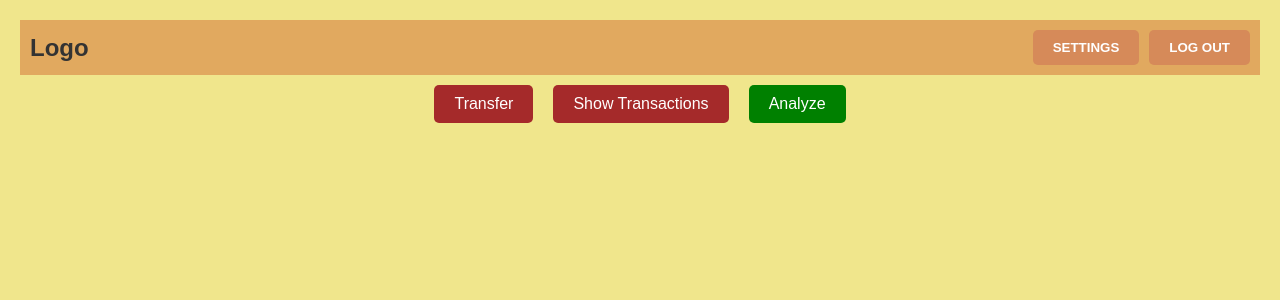
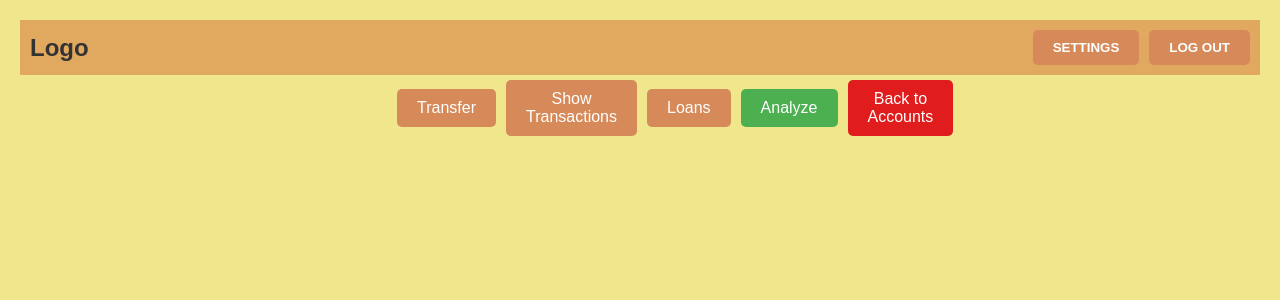
Before and after one commit to cs411-alawini/sp24-cs411-team100-CS411Group100, a React (Create React App) app in the folder Frontend/: page /dashboard in a window 1280 px wide. Shown: the top 300 px of the page. Built offline with nearby package versions, Linux system fonts and the light colour scheme.

Commit message:
Add loan page

```diff
--- a/Frontend/src/App.js
+++ b/Frontend/src/App.js
@@ -4,6 +4,7 @@ import LoginChoice from './components/LoginChoice.js';
 import LoginForm from './components/LoginForm.js';
 import Dashboard from './components/Dashboard.js';
 import Accounts from './components/Accounts';
+import LoansPage from './components/LoansPage';
 import './styles/App.css';
 
 function App() {
@@ -16,6 +17,7 @@ function App() {
           <Route path="/login/:userType" element={<LoginForm />} />
           <Route path="/dashboard" element={<Dashboard />} />
           <Route path="/accounts" element={<Accounts />} />
+          <Route path="/loans" element={<LoansPage />} />
           {/* Add other routes here */}
         </Routes>
       </div>
--- a/Frontend/src/components/ActionButton.js
+++ b/Frontend/src/components/ActionButton.js
@@ -1,16 +1,12 @@
+// ActionButton.js
 import React from 'react';
-import '../styles/ActionButton.css';
 
-function ActionButton({ label, color, onClick }) {
-  const buttonStyle = {
-    backgroundColor: color,
-  };
-
+const ActionButton = ({ label, onClick, className }) => {
   return (
-    <button className="action-button" style={buttonStyle} onClick={onClick}>
+    <button className={className} onClick={onClick}>
       {label}
     </button>
   );
-}
+};
 
 export default ActionButton;
--- a/Frontend/src/components/ButtonPanel.js
+++ b/Frontend/src/components/ButtonPanel.js
@@ -1,26 +1,47 @@
 // ButtonPanel.js
 import React, { useState } from 'react';
+import { useNavigate } from 'react-router-dom';
 import ActionButton from './ActionButton';
 import TransactionsDropdown from './TransactionsDropdown';
 import TransferForm from './TransferForm';
 import '../styles/ButtonPanel.css';
 
-function ButtonPanel({ toggleTransactions, showTransactions, accountId, refreshBalance}) {
+function ButtonPanel({ toggleTransactions, showTransactions, toggleLoans, accountId, refreshBalance, fontSize }) {
   const [showTransferForm, setShowTransferForm] = useState(false);
+  const navigate = useNavigate();
+
+  // Font size class determination
+  const fontSizeClass = fontSize === 'large' ? 'large-font' : '';
 
   return (
     <div className="button-panel">
       <div className="button-row">
-        <ActionButton label="Transfer" color="brown" onClick={() => setShowTransferForm(!showTransferForm)} />
-        <ActionButton label="Show Transactions" color="brown" onClick={toggleTransactions} />
-        <ActionButton label="Analyze" color="green" />
+        <ActionButton
+          label="Transfer"
+          className={`action-button transfer-button ${fontSizeClass}`}
+          onClick={() => setShowTransferForm(!showTransferForm)}
+        />
+        <ActionButton
+          label="Show Transactions"
+          className={`action-button transactions-button ${fontSizeClass}`}
+          onClick={toggleTransactions}
+        />
+        <ActionButton
+          label="Loans"
+          className={`action-button loans-button ${fontSizeClass}`}
+          onClick={toggleLoans}
+        />
+        <ActionButton
+          label="Analyze"
+          className={`action-button analyze-button ${fontSizeClass}`}
+        />
+        <ActionButton
+          label="Back to Accounts"
+          className={`action-button back-to-accounts-button ${fontSizeClass}`}
+          onClick={() => navigate('/accounts')}
+        />
       </div>
-      {showTransferForm && (
-        <TransferForm
-          accountId={accountId}
-          refreshBalance={refreshBalance}
-        />
-      )}
+      {showTransferForm && <TransferForm accountId={accountId} refreshBalance={refreshBalance} />}
       {showTransactions && <TransactionsDropdown accountId={accountId} />}
     </div>
   );
--- a/Frontend/src/components/Dashboard.js
+++ b/Frontend/src/components/Dashboard.js
@@ -4,12 +4,14 @@ import Header from './Header.js';
 import BalanceDisplay from './BalanceDisplay.js';
 import ButtonPanel from './ButtonPanel.js';
 import '../styles/Dashboard.css';
+import LoansPage from './LoansPage';
 
 function Dashboard() {
   const [account, setAccount] = useState(null);
   const [error, setError] = useState('');
   const [showTransactions, setShowTransactions] = useState(false);
   const location = useLocation();
+  const [showLoans, setShowLoans] = useState(false);
   const { state } = location; // Get the state object from location
   const accountId = state ? state.accountId : null; // Extract accountId from state
 
@@ -41,6 +43,21 @@ function Dashboard() {
 
   const toggleTransactions = () => setShowTransactions(!showTransactions);
 
+  const toggleLoans = () => setShowLoans(!showLoans);
+
+  // Handlers for the LoansPage actions
+  const handleGetNewLoan = () => {
+    console.log('Navigate to get new loan form or handle inline');
+  };
+
+  const handleViewLoans = () => {
+    console.log('Show existing loans or navigate to loans overview');
+  };
+
+  const handleBack = () => {
+    setShowLoans(false); // Simply set showLoans to false to return to dashboard
+  };
+
 
   const refreshBalance = () => {
     const token = localStorage.getItem('token');
@@ -68,17 +85,28 @@ function Dashboard() {
     });
   };
 
-
   return (
     <div className="dashboard">
       <Header />
+      {!showLoans && (
+        <>
           {account && <BalanceDisplay balance={account.Balance} />}
           <ButtonPanel
             toggleTransactions={toggleTransactions}
             showTransactions={showTransactions}
+            toggleLoans={toggleLoans} // Pass toggleLoans function
             accountId={accountId}
             refreshBalance={refreshBalance}
           />
+        </>
+      )}
+      {showLoans && (
+        <LoansPage
+          onGetNewLoan={handleGetNewLoan}
+          onViewLoans={handleViewLoans}
+          onBack={handleBack} // Pass the handler for going back to the dashboard
+        />
+      )}
       {error && <div className="error">{error}</div>}
     </div>
   );
--- /dev/null
+++ b/Frontend/src/components/LoansPage.js
@@ -0,0 +1,24 @@
+// LoansPage.js
+import React from 'react';
+import '../styles/LoansPage.css'; // Ensure the path is correct
+
+function LoansPage({ onGetNewLoan, onViewLoans, onBack }) {
+  return (
+    <div className="loans-container">
+      <h1 className="loans-title">Manage Your Loans</h1>
+      <div className="loans-button-row">
+        <div className="loan-option" onClick={onGetNewLoan}>
+          Get New Loan
+        </div>
+        <div className="loan-option" onClick={onViewLoans}>
+          View Loans
+        </div>
+        <div className="loan-option loan-option back-to-dashboard" onClick={onBack}>
+          Back to Dashboard
+        </div>
+      </div>
+    </div>
+  );
+}
+
+export default LoansPage;
--- a/Frontend/src/components/TransactionsDropdown.js
+++ b/Frontend/src/components/TransactionsDropdown.js
@@ -19,7 +19,12 @@ function TransactionsDropdown({ accountId }) {
     })
       .then(response => response.json())
       .then(data => {
-        setTransactions(data.transactionSummary);
+        if (data.transactionSummary) {
+          setTransactions(data.transactionSummary);
+        } else {
+          console.error('Transaction summary not found:', data);
+          setError('Transaction data is missing in the response');
+        }
         setIsLoading(false);
       })
       .catch(err => {
--- a/Frontend/src/styles/ButtonPanel.css
+++ b/Frontend/src/styles/ButtonPanel.css
@@ -1,14 +1,38 @@
 /* ButtonPanel.css */
 
 .button-row {
-  /* Adjust this style to suit your layout preference */
   display: flex;
-  justify-content: center;
+  justify-content: space-around;
   padding-bottom: 20px; /* Add padding to separate buttons from the form */
+  /* center the buttons on the page */
+  align-items: center;
+  margin: 0 auto;
+  width: 40%;
 }
 
-.form-and-transactions {
-  display: flex;
-  flex-direction: column;
-  align-items: center;
+.action-button {
+  background-color: #4CAF50; /* Default green */
+  color: white;
+  border: none;
+  border-radius: 5px;
+  padding: 10px 20px;
+  margin: 5px;
+  cursor: pointer;
+  font-size: 16px; /* Default font size */
+  text-align: center;
+  transition: background-color 0.3s, transform 0.2s;
 }
+
+.action-button:hover {
+  transform: translateY(-2px);
+  box-shadow: 0 4px 8px rgba(0,0,0,0.2);
+}
+
+/* Specific button styles */
+.transfer-button { background-color: #D68A59; } /* Golden rod */
+.transactions-button { background-color: #D68A59; } /* Saddle Brown */
+.loans-button { background-color: #D68A59; } /* Brown */
+.analyze-button { background-color: #4CAF50; } /* Slate blue */
+.back-to-accounts-button { background-color: #e01c1c; } /* Sienna */
+
+.large-font { font-size: 18px; } /* Class for larger font size */
--- /dev/null
+++ b/Frontend/src/styles/LoansPage.css
@@ -0,0 +1,55 @@
+/* LoansPage.css */
+
+.loans-container {
+    display: flex;
+    flex-direction: column;
+    align-items: center;
+    justify-content: center;
+    height: 40vh; /* Full viewport height */
+    padding: 20px; /* Padding around the container */
+  }
+
+  .loans-title {
+    color: #333;
+    font-size: 24px;
+    font-weight: bold;
+    margin-bottom: 30px; /* Space between the title and the buttons */
+  }
+
+  .loans-button-row {
+    display: flex;
+    justify-content: space-around;
+    width: 35%; /* Take up full container width */
+  }
+
+  .loan-option {
+    background-color: #D68A59; /* Default green */
+    color: white;
+    border: none;
+    border-radius: 5px;
+    padding: 15px 30px;
+    margin: 10px;
+    cursor: pointer;
+    font-size: 18px;
+    text-align: center;
+    transition: background-color 0.3s, transform 0.2s;
+  }
+
+  .loan-option:hover {
+    transform: translateY(-3px); /* Slight lift */
+    box-shadow: 0 5px 10px rgba(0,0,0,0.2); /* Subtle shadow for depth */
+  }
+
+  .loan-option.back-to-dashboard {
+    background-color: #ae1e13; /* Brown color for the dashboard return button */
+  }
+
+  @media (max-width: 600px) {
+    .loans-button-row {
+      flex-direction: column; /* Stack vertically on small screens */
+    }
+
+    .loan-option {
+      width: 80%; /* Responsive width for smaller screens */
+    }
+  }
```
Also changed, not shown: Frontend/src/styles/TransactionsDropdown.css (+8 -4 lines). Lines whose indentation alone changed are shown as unchanged.
